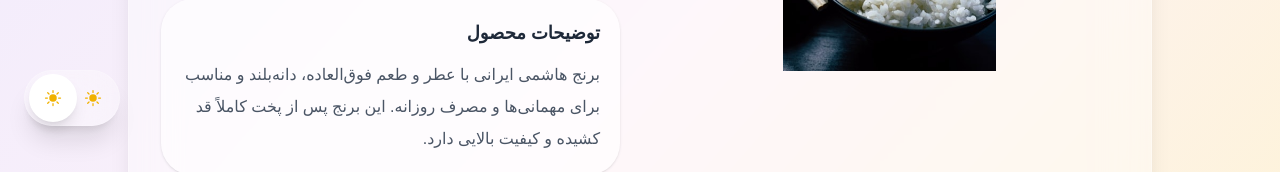
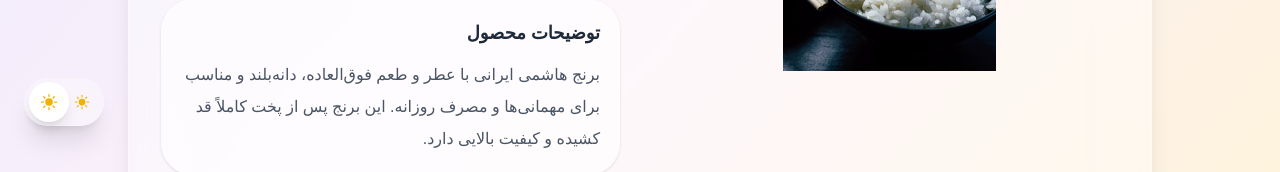
Before and after one commit to salarkarimibag-cmd/product-category-filter, a React (Vite) app: page /product/1 in a window 1280 px wide. Shown: the part 650-822 px from the top of the page. Built offline with nearby package versions, Linux system fonts and the light colour scheme; a small style sheet from the web is missing.

Commit message:
Improve sidebar, theme toggle and product details UI

```diff
--- a/src/components/layout/Sidebar.jsx
+++ b/src/components/layout/Sidebar.jsx
@@ -94,7 +94,7 @@ function Sidebar({ isOpen, onClose, selectedCategory, setSelectedCategory }) {
 
             {/* Categories */}
             <div className="mt-8 flex-1 overflow-y-auto overscroll-contain border-t border-gray-200 pt-6 pr-1 dark:border-slate-700">
-              {/* ✅ اصلاح شد */}
+              {/*  اصلاح شد */}
               <h3 className="mb-4 text-sm font-bold text-gray-500 dark:text-slate-400">
                 دسته‌بندی محصولات
               </h3>
--- a/src/components/ui/ThemeToggle.jsx
+++ b/src/components/ui/ThemeToggle.jsx
@@ -10,40 +10,19 @@ function ThemeToggle() {
       onClick={toggleTheme}
       whileHover={{ scale: 1.05 }}
       whileTap={{ scale: 0.95 }}
-      className="
-        fixed bottom-6 left-6
-        z-60
-
-        flex h-14 w-24 items-center
-        rounded-full
-
-        border border-white/20
-        bg-white/30
-        backdrop-blur-xl
-
-        shadow-xl
-        dark:border-white/10
-        dark:bg-slate-900/40
-      "
+      className="fixed bottom-4 left-4 z-50 flex h-12 w-20 items-center rounded-full border border-white/20 bg-white/30 shadow-xl backdrop-blur-xl transition-all duration-300 hover:shadow-2xl dark:border-white/10 dark:bg-slate-900/40 sm:bottom-6 sm:left-6"
     >
-      {/* پس‌زمینه متحرک */}
+      {/* Knob */}
       <motion.div
         animate={{
-          x: darkMode ? 48 : 0,
+          x: darkMode ? 32 : 0,
         }}
         transition={{
           type: "spring",
           stiffness: 300,
           damping: 22,
         }}
-        className="
-          absolute left-1
-          flex h-12 w-12 items-center justify-center
-          rounded-full
-          bg-white
-          shadow-lg
-          dark:bg-slate-800
-        "
+        className="absolute left-1 flex h-10 w-10 items-center justify-center rounded-full bg-white shadow-lg dark:bg-slate-800"
       >
         <AnimatePresence mode="wait">
           <motion.div
@@ -51,6 +30,7 @@ function ThemeToggle() {
             initial={{ rotate: -180, opacity: 0 }}
             animate={{ rotate: 0, opacity: 1 }}
             exit={{ rotate: 180, opacity: 0 }}
+            transition={{ duration: 0.2 }}
           >
             {darkMode ? (
               <HiMoon className="text-xl text-slate-200" />
@@ -61,9 +41,10 @@ function ThemeToggle() {
         </AnimatePresence>
       </motion.div>
 
-      <div className="flex w-full justify-between px-4">
-        <HiSun className="text-xl text-yellow-500" />
-        <HiMoon className="text-xl text-slate-300" />
+      {/* Icons */}
+      <div className="flex w-full items-center justify-between px-3">
+        <HiSun className="text-lg text-yellow-500" />
+        <HiMoon className="text-lg text-slate-300 dark:text-slate-400" />
       </div>
     </motion.button>
   );
```
Also changed, not shown: src/pages/ProductDetails.jsx (+1 -23 lines).
